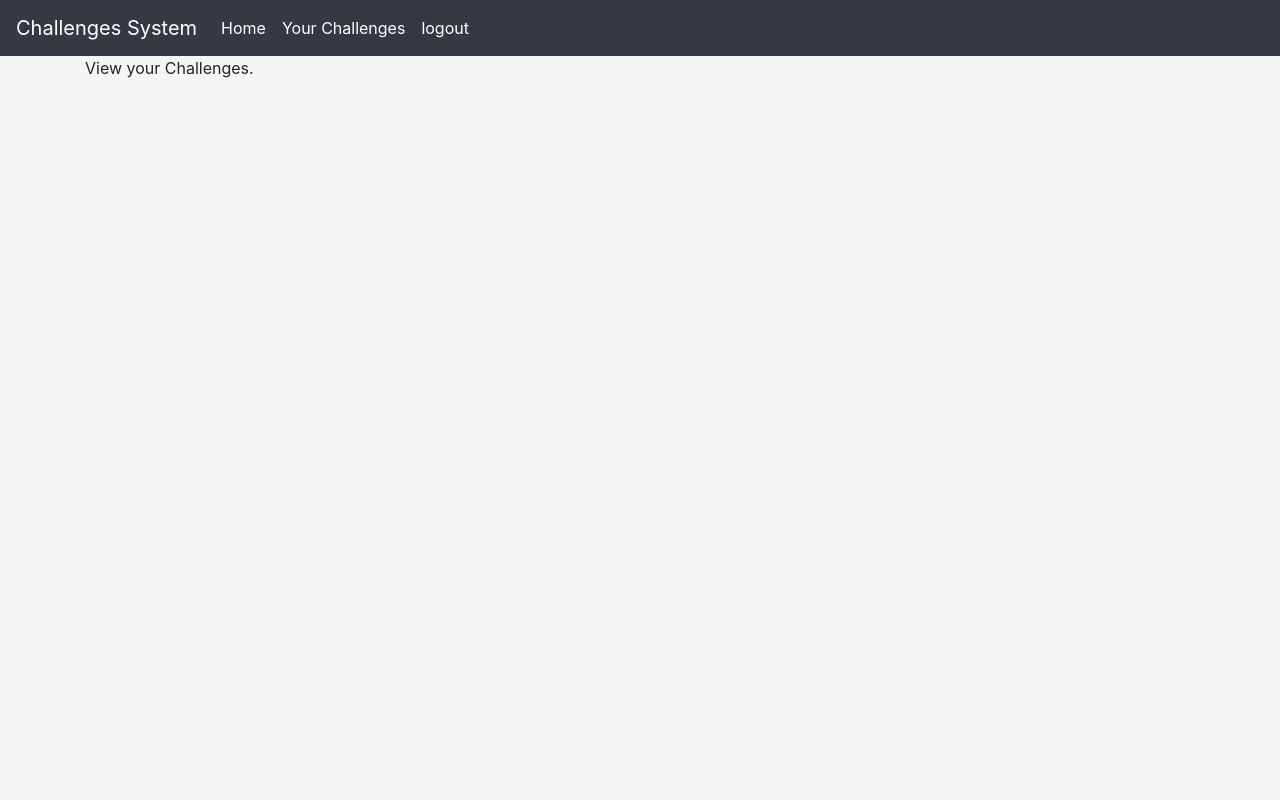
After one commit to cuzik/challenges-system, a Django app: page /challenges in a window 1280 px wide. The commit adds this page. Run offline with Django 3.2, Linux system fonts and the light colour scheme; some libraries are stand-ins or nearby versions.

```diff
--- /dev/null
+++ b/durmstrang/app/templates/challenges.html
@@ -0,0 +1,57 @@
+<!DOCTYPE html>
+<html>
+
+<head>
+  <meta charset="utf-8" />
+  <meta name="viewport" content="width=device-width, initial-scale=1">
+
+  <!-- boostrap css assets -->
+  <link rel="stylesheet" href="https://maxcdn.bootstrapcdn.com/bootstrap/4.0.0/css/bootstrap.min.css" integrity="sha384-Gn5384xqQ1aoWXA+058RXPxPg6fy4IWvTNh0E263XmFcJlSAwiGgFAW/dAiS6JXm"
+    crossorigin="anonymous"> {% load static %}
+  <link rel="stylesheet" href="{% static 'assets/custom.css' %}">
+
+  <title>Challenges System</title>
+</head>
+
+<body>
+  <header>
+    <nav class="navbar navbar-expand-lg navbar-dark bg-dark">
+      <button class="navbar-toggler" type="button" data-toggle="collapse" data-target="#navbarTogglerDemo01" aria-controls="navbarTogglerDemo01"
+        aria-expanded="false" aria-label="Toggle navigation">
+        <span class="navbar-toggler-icon"></span>
+      </button>
+      <div class="collapse navbar-collapse" id="navbarTogglerDemo01">
+        <a class="navbar-brand" href="/">Challenges System</a>
+        <ul class="navbar-nav mr-auto mt-2 mt-lg-0">
+          <li class="nav-item active">
+            <a class="nav-link" href="/">Home<span class="sr-only">(current)</span></a>
+          </li>
+          <li class="nav-item active">
+            <a class="nav-link" href="challenges">Your Challenges</a>
+          </li>
+          <li class="nav-item active">
+            <a class="nav-link" href="logout_app">logout</a>
+          </li>
+        </ul>
+      </div>
+    </nav>
+  </header>
+
+  <div class="container">
+    <div class="row">
+      <div class="col-12">
+        View your Challenges.
+      </div>
+    </div>
+  </div>
+
+  <!-- boostrap js assets -->
+  <script src="https://code.jquery.com/jquery-3.2.1.slim.min.js" integrity="sha384-KJ3o2DKtIkvYIK3UENzmM7KCkRr/rE9/Qpg6aAZGJwFDMVNA/GpGFF93hXpG5KkN"
+    crossorigin="anonymous"></script>
+  <script src="https://cdnjs.cloudflare.com/ajax/libs/popper.js/1.12.9/umd/popper.min.js" integrity="sha384-ApNbgh9B+Y1QKtv3Rn7W3mgPxhU9K/ScQsAP7hUibX39j7fakFPskvXusvfa0b4Q"
+    crossorigin="anonymous"></script>
+  <script src="https://maxcdn.bootstrapcdn.com/bootstrap/4.0.0/js/bootstrap.min.js" integrity="sha384-JZR6Spejh4U02d8jOt6vLEHfe/JQGiRRSQQxSfFWpi1MquVdAyjUar5+76PVCmYl"
+    crossorigin="anonymous"></script>
+</body>
+
+</html>
--- a/durmstrang/app/templates/login.html
+++ b/durmstrang/app/templates/login.html
@@ -18,14 +18,14 @@
 <body class="text-center">
   <form class="form-signin" action="login_app" method="POST">
     {% csrf_token %}
-    <h1 class="h3 mb-3 font-weight-normal">Please sign in</h1>
+    <h1 class="h3 mb-3 font-weight-normal">Please Login</h1>
     <label for="username" class="sr-only">Username</label>
     <input type="text" id="username" name="username" class="form-control" placeholder="Username" required autofocus>
     <label for="password" class="sr-only">Password</label>
     <input type="password" id="password" name="password" class="form-control" placeholder="Password" required>
     <button class="btn btn-lg btn-primary btn-block" type="submit">Sign in</button>
     <p class="mt-5 mb-3 text-muted">
-      If oyu don't have a account.<br/>
+      If you don't have a account.<br/>
       You can <a href="sign_up">sign-up here</a>.
     </p>
   </form>
--- a/durmstrang/app/urls.py
+++ b/durmstrang/app/urls.py
@@ -4,6 +4,7 @@ from . import views
 
 urlpatterns = [
     path('', views.index, name='index'),
+    path('challenges', views.challenges, name='challenges'),
     path('sign_in', views.sign_in, name='sign_in'),
     path('sign_up', views.sign_up, name='sign_up'),
     path('login_app', views.login_app),
--- a/durmstrang/app/views.py
+++ b/durmstrang/app/views.py
@@ -9,7 +9,9 @@ from django.template import loader
 
 @login_required(login_url='sign_in')
 def index(request):
-    return HttpResponse("index")
+    template = loader.get_template('index.html')
+    context = {}
+    return HttpResponse(template.render(context, request))
 
 
 @require_POST
@@ -19,7 +21,9 @@ def user_registration(request):
         user_by_username = User.objects.get(email=request.POST['email'])
 
         if user_by_email or user_by_username:
-            return render(request, '/', {'msg': 'Erro! Já existe um usuário com o mesmo e-mail'})
+            if request.GET['next']:
+                return HttpResponseRedirect(request.GET['next'])
+            return HttpResponseRedirect('/')
 
     except User.DoesNotExist:
         username = request.POST['username']
@@ -29,6 +33,10 @@ def user_registration(request):
         new_user = User.objects.create_user(
             username=username, email=email, password=password)
         new_user.save()
+        login(request, new_user)
+        if request.GET['next']:
+            return HttpResponseRedirect(request.GET['next'])
+        return HttpResponseRedirect('/')
 
 
 @require_POST
@@ -50,15 +58,17 @@ def logout_app(request):
 
 def sign_in(request):
     template = loader.get_template('login.html')
-    context = {
-        'oi': 'oi',
-    }
+    context = {}
     return HttpResponse(template.render(context, request))
 
 
 def sign_up(request):
     template = loader.get_template('sign_up.html')
-    context = {
-        'oi': 'oie',
-    }
+    context = {}
     return HttpResponse(template.render(context, request))
+
+
+def challenges(request):
+    template = loader.get_template('challenges.html')
+    context = {}
+    return HttpResponse(template.render(context, request))
--- a/static/assets/custom.css
+++ b/static/assets/custom.css
@@ -4,9 +4,5 @@ html {
 
 body {
   height: 100%;
+  background-color: #f5f5f5;
 }
-
-.main {
-  background:#000000;
-  height: 100%;
-}
```
Also changed, not shown: durmstrang/app/templates/index.html (added, +59 -0 lines), durmstrang/app/templates/sign_up.html (+18 -7 lines).
